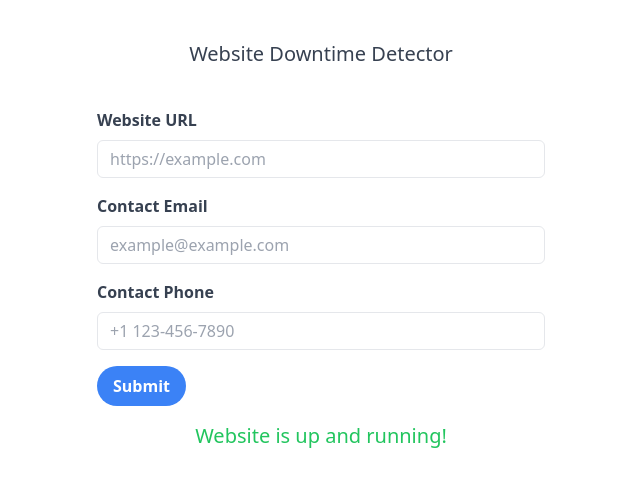
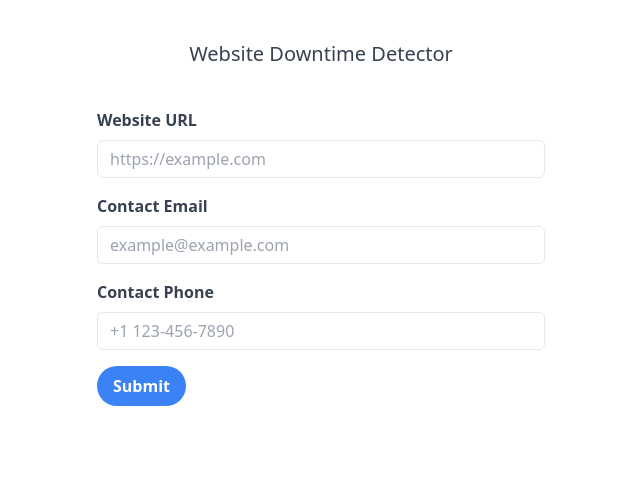
Before and after one commit to Revati2103/downtime-detector, a Next.js app in the folder client/: page / in a window 1280 px wide. Shown: the top 486 px of the page, without its empty margins (319-959 px from the left). Built offline with nearby package versions, Linux system fonts and the light colour scheme.

Commit message:
added proxy

```diff
--- a/client/components/ContactForm.jsx
+++ b/client/components/ContactForm.jsx
@@ -3,7 +3,7 @@ import {useState} from 'react'
 import * as Yup from 'yup';
 
 const ContactForm = () => {
-  const [isWebsiteUp, setIsWebsiteUp] = useState(true);
+  const [isWebsiteUp, setIsWebsiteUp] = useState(false);
 
   const initialValues = {
     websiteUrl: '',
--- a/client/package.json
+++ b/client/package.json
@@ -8,6 +8,7 @@
     "start": "next start",
     "lint": "next lint"
   },
+  "proxy": "http://localhost:5500",
   "dependencies": {
     "autoprefixer": "10.4.14",
     "eslint": "8.38.0",
```
